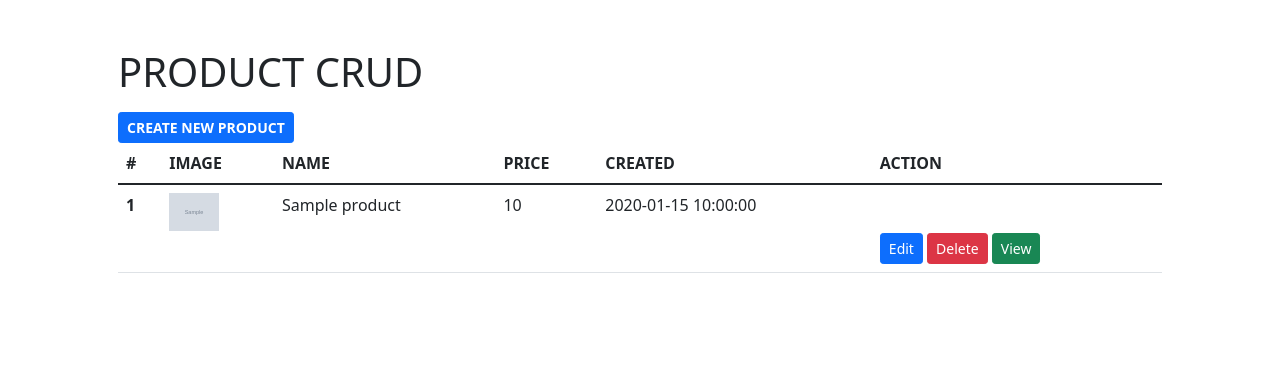
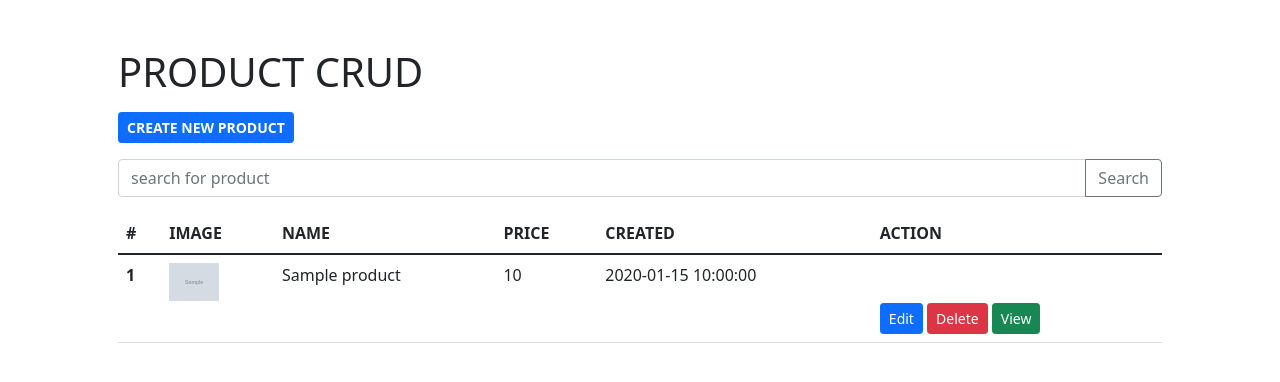
Before and after one commit to ramimcodes/php-pdo-product-crud-project-mysql, a PHP site: page / in a window 1280 px wide. Shown: the top 382 px of the page. Run offline with PHP 8.4, Linux system fonts and the light colour scheme; tables that the repository leaves empty or names only in its code hold one stand-in row (values such as "Sample post"); grey boxes marked "Sample" are stand-in pictures.

Commit message:
implement-quick-search

```diff
--- a/index.php
+++ b/index.php
@@ -2,7 +2,15 @@
 
 $pdo = new PDO('mysql:host=localhost;port=3306;dbname=products_crud', 'root', '');
 $pdo->setAttribute(PDO::ATTR_ERRMODE, PDO::ERRMODE_EXCEPTION);
-$statement = $pdo->prepare('SELECT * FROM products ORDER BY created_date DESC');
+
+$search = $_GET['search'] ?? '';
+
+if ($search) {
+    $statement = $pdo->prepare('SELECT * FROM products WHERE name LIKE :name ORDER BY created_date DESC');
+    $statement->bindValue(':name', "%$search%");
+} else {
+    $statement = $pdo->prepare('SELECT * FROM products ORDER BY created_date DESC');
+}
 $statement->execute();
 $products = $statement->fetchAll(PDO::FETCH_ASSOC);
 
@@ -35,6 +43,12 @@ $products = $statement->fetchAll(PDO::FETCH_ASSOC);
                     </button>
                 </a>
             </div>
+            <form class="mt-3">
+                <div class="input-group mb-3">
+                    <input type="text" class="form-control" placeholder="search for product" name="search" value="<?php echo $search; ?>">
+                    <button class="btn btn-outline-secondary" type="submit">Search</button>
+                </div>
+            </form>
             <table class="table">
                 <thead>
                     <tr>
```
Also changed, not shown: images/P6jcAdQs/tresemme_2.webp (added).
